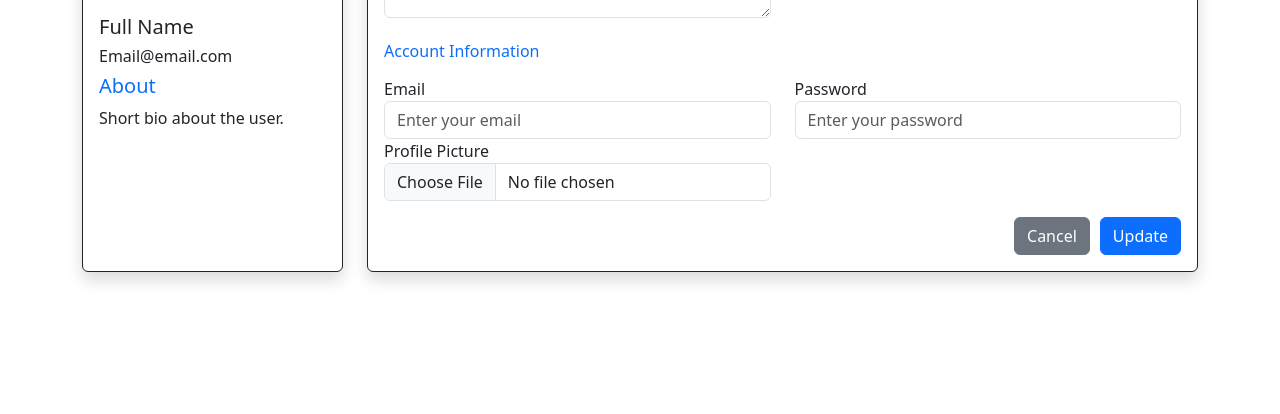
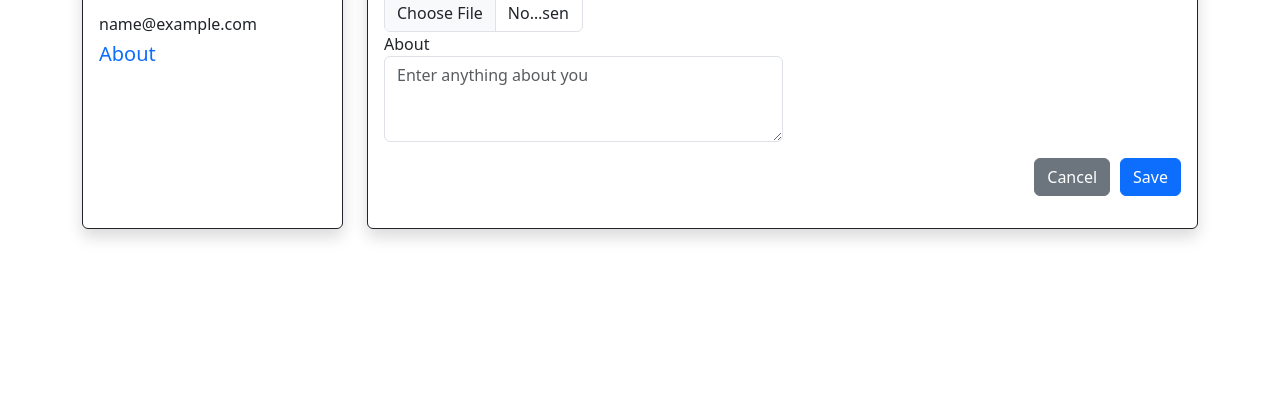
Before and after one commit to bpocrafael/microblog-app, a Laravel app: template src/resources/views/user/settings.blade.php in a window 1280 px wide. Shown: the part 386-800 px from the top of the page. Run offline with Laravel 10, Linux system fonts and the light colour scheme; the template is opened without the code that fills it, so the values that code supplies are empty; the visitor is signed in with stand-in values (Sample User, id 1).

Commit message:
Created initial blade for profile information

```diff
--- a/src/resources/views/user/settings.blade.php
+++ b/src/resources/views/user/settings.blade.php
@@ -14,12 +14,16 @@
                                 <div class="user-avatar mb-3">
                                     <img src="https://cdn-icons-png.flaticon.com/512/456/456283.png" alt="Profile Picture" height="250px" width="250px">
                                 </div>
-                                <h5 class="user-name">Full Name</h5>
-                                <h6 class="user-email">Email@email.com</h6>
+                                <h5 class="user-name">
+                                    {{ $profileInformation->latest()->value('firstname') }}
+                                    {{ $profileInformation->latest()->value('middlename') ? ' ' . $profileInformation->latest()->value('middlename') : '' }}
+                                    {{ $profileInformation->latest()->value('surname') }}
+                                </h5>
+                                <h6 class="user-email">{{ auth()->user()->email }}</h6>
                             </div>
                             <div class="about">
                                 <h5 class="mb-2 text-primary">About</h5>
-                                <p>Short bio about the user.</p>
+                                <p>{{ $profileInformation->latest()->value('about') }}</p>
                             </div>
                         </div>
                     </div>
@@ -32,65 +36,45 @@
                             <div class="col-xl-12 col-lg-12 col-md-12 col-sm-12 col-12">
                                 <h6 class="mb-3 text-primary">Personal Details</h6>
                             </div>
+                            <form method="POST" action="{{ route('profileinfo.store') }}">
+                                @csrf
                                 <div class="col-xl-6 col-lg-6 col-md-6 col-sm-6 col-12">
                                     <div class="form-group">
-                                    <label for="fullName">First Name</label>
-                                    <input type="text" class="form-control" id="firstname" placeholder="Enter your first name">
+                                        <label for="firstname">First Name</label>
+                                        <input type="text" class="form-control" name="firstname" placeholder="Enter your first name" value="{{ $profileInformation->latest()->value('firstname') }}">
                                     </div>
                                 </div>
                                 <div class="col-xl-6 col-lg-6 col-md-6 col-sm-6 col-12">
                                     <div class="form-group">
-                                    <label for="phone">Middle Name</label>
-                                    <input type="text" class="form-control" id="middlename" placeholder="Enter your middle name">
+                                        <label for="middlename">Middle Name</label>
+                                        <input type="text" class="form-control" name="middlename" placeholder="Enter your middle name" value="{{ $profileInformation->latest()->value('middlename') }}">
                                     </div>
                                 </div>
                                 <div class="col-xl-6 col-lg-6 col-md-6 col-sm-6 col-12">
                                     <div class="form-group">
-                                    <label for="phone">Surname</label>
-                                    <input type="text" class="form-control" id="surname" placeholder="Enter your surname">
+                                        <label for="surname">Surname</label>
+                                        <input type="text" class="form-control" name="surname" placeholder="Enter your surname" value="{{ $profileInformation->latest()->value('surname') }}">
                                     </div>
                                 </div>
                                 <div class="col-xl-6 col-lg-6 col-md-6 col-sm-6 col-12">
-                                <div class="form-group">
-                                    <label for="eMail">Username</label>
-                                    <input type="username" class="form-control" id="username" placeholder="Enter your username">
-                                </div>
-                            </div>
-                            <div class="col-xl-6 col-lg-6 col-md-6 col-sm-6 col-12">
-                                <div class="form-group">
-                                    <label for="website">About</label>
-                                    <textarea class="form-control" id="about" placeholder="Enter anything about you" rows="3" maxlength="140"></textarea>
-                                </div>
-                            </div>
-                        </div>
-                        <div class="row gutters">
-                            <div class="col-xl-12 col-lg-12 col-md-12 col-sm-12 col-12 mt-4">
-                                <h6 class="mb-3 text-primary">Account Information</h6>
-                            </div>
-                            <div class="col-xl-6 col-lg-6 col-md-6 col-sm-6 col-12">
-                                <div class="form-group">
-                                    <label for="Email">Email</label>
-                                    <input type="name" class="form-control" id="email" placeholder="Enter your email">
-                                </div>
-                            </div>
-                            <div class="col-xl-6 col-lg-6 col-md-6 col-sm-6 col-12">
-                                <div class="form-group">
-                                    <label for="Password">Password</label>
-                                    <input type="name" class="form-control" id="password" placeholder="Enter your password">
-                                </div>
-                            </div>
                                     <div class="col-xl-6 col-lg-6 col-md-6 col-sm-6 col-12">
                                         <label for="profile_pic">Profile Picture</label>
                                         <input type="file" class="form-control" id="profile_pic" name="profile_pic">
                                     </div>
                                 </div>
-                        <div class="row gutters">
+                                <div class="col-xl-6 col-lg-6 col-md-6 col-sm-6 col-12">
+                                    <div class="form-group">
+                                        <label for="about">About</label>
+                                        <textarea class="form-control" name="about" placeholder="Enter anything about you" rows="3" maxlength="140" >{{ $profileInformation->latest()->value('about') }}</textarea>
+                                    </div>
+                                </div>
                                 <div class="col-xl-12 col-lg-12 col-md-12 col-sm-12 col-12 mt-3">
                                     <div class="d-flex justify-content-end">
-                                    <button type="button" id="submit" name="submit" class="btn btn-secondary">Cancel</button>
-                                    <button type="button" id="submit" name="submit" class="btn btn-primary" style="margin-left: 10px;">Update</button>
+                                        <button type="button" class="btn btn-secondary">Cancel</button>
+                                        <button type="submit" class="btn btn-primary" style="margin-left: 10px">Save</button>
                                     </div>
                                 </div>
+                            </form>
                         </div>
                     </div>
                 </div>
```
Lines whose indentation alone changed are shown as unchanged.
